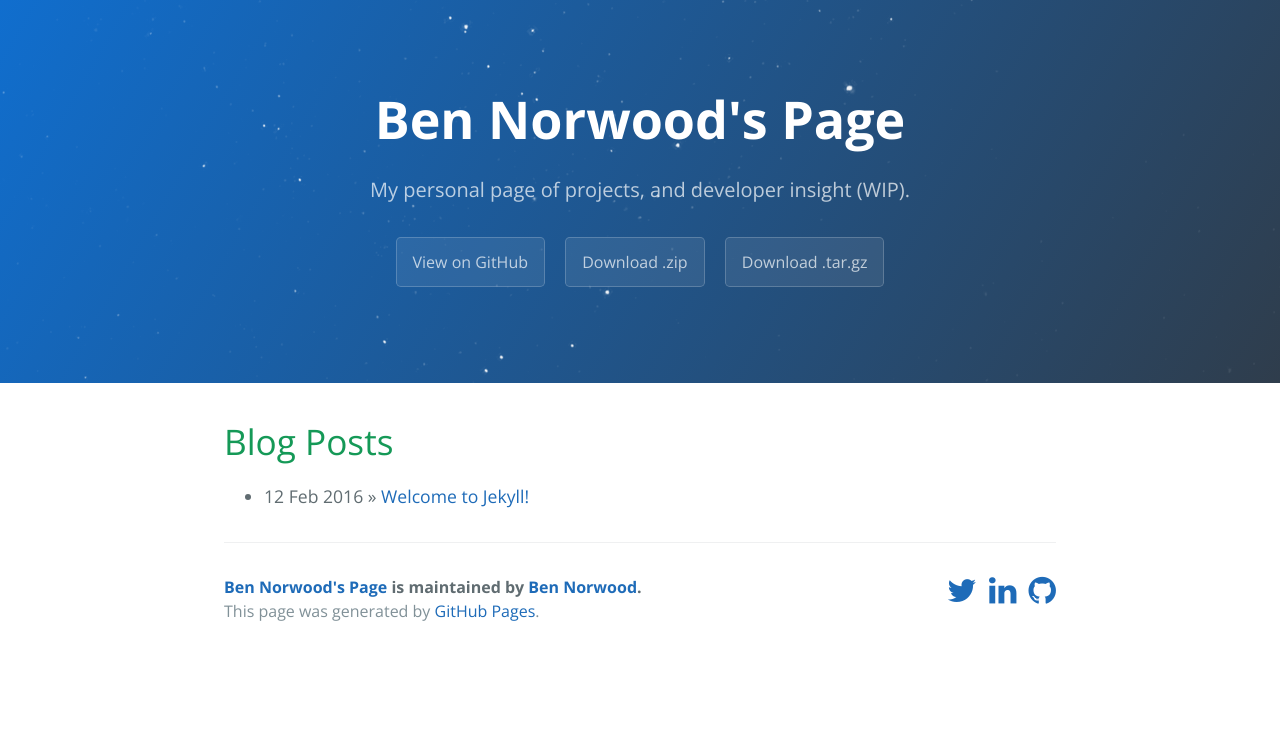
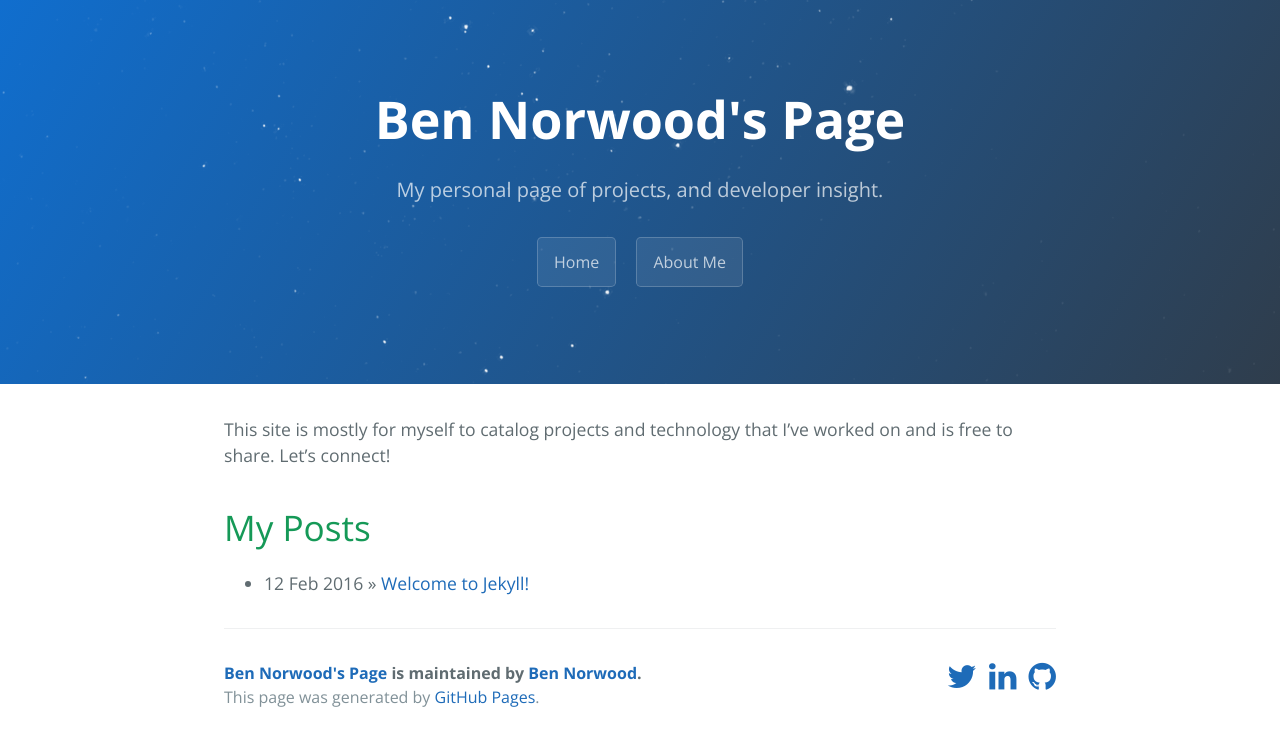
Before and after one commit to bennorwood/bennorwood.github.io, a Jekyll site: the page built from index.md, in a window 1280 px wide. Shown: the top 746 px of the page. Built offline with Jekyll 4.4.1, drawn with Linux system fonts in a browser that asks for light colours.

Commit message:
Added about us page. Updated page header.

```diff
--- a/_config.yml
+++ b/_config.yml
@@ -1,18 +1,19 @@
 # Setup
 title:        Ben Norwood's Page
 tagline: >-
-  My personal page of projects, and developer insight (WIP).
+  My personal page of projects, and developer insight.
 baseurl:      ""
 paginate:     1
-
 
 # About/contact
 author:
   name:       Ben Norwood
+  email:      contact@bennorwood.com
   url:        https://www.linkedin.com/in/benjamin-norwood-71ab8577/
   twitterHandle: daBenzino
   githubUsername:  bennorwood
   linkedInProfile:  benjamin-norwood-71ab8577
+
 # Gems
 gems:
   - jekyll-paginate
--- a/_includes/page-footer.html
+++ b/_includes/page-footer.html
@@ -1,6 +1,6 @@
 <footer class="site-footer">
   <div class="pull-left">
-      <span class="site-footer-owner"><a href="{{ site.url }}">{{ site.title }}</a> is maintained by <a href="{{ site.author.url }}">{{ site.author.name }}</a>.</span>
+      <span class="site-footer-owner"><a href="{{ site.url }}">{{ site.title }}</a> is maintained by <a href="mailto:{{ site.author.email }}">{{ site.author.name }}</a>.</span>
       <span class="site-footer-credits">This page was generated by <a href="https://pages.github.com">GitHub Pages</a>.</span>
   </div>
   <div class="pull-right social-media-links">
--- a/_includes/page-header.html
+++ b/_includes/page-header.html
@@ -1,9 +1,11 @@
-<section class="page-header">
-    <div class="fixed db stars-one"></div>
-    <div class="fixed db stars-two"></div>
-    <h1 class="project-name">{{ site.title }}</h1>
-    <h2 class="project-tagline">{{ site.tagline }}</h2>
-    <a href="#" class="btn">View on GitHub</a>
-    <a href="#" class="btn">Download .zip</a>
-    <a href="#" class="btn">Download .tar.gz</a>
+<section class="page-header-container">
+    <div class="page-header-bg"></div>
+    <div class="stars-one"></div>
+    <div class="stars-two"></div>
+    <div class="z-index-0 page-header-content">
+        <h1 class="project-name">{{ site.title }}</h1>
+        <h2 class="project-tagline">{{ site.tagline }}</h2>
+        <a href="/" class="btn">Home</a>
+        <a href="/about" class="btn">About Me</a>
+    </div>
 </section>
--- a/_layouts/home.html
+++ b/_layouts/home.html
@@ -6,7 +6,7 @@ title: {{ site.name }}
 <div id="home">
   {{content}}
 
-  <h1>Blog Posts</h1>
+  <h1>My Posts</h1>
   <ul class="posts">
     {% for post in site.posts %}
       <li><span>{{ post.date | date_to_string }}</span> &raquo; <a href="{{ site.baseurl }}{{ post.url }}">{{ post.title }}</a></li>
--- a/css/custom_styles.css
+++ b/css/custom_styles.css
@@ -1,3 +1,23 @@
+.z-index-0 {
+    z-index: 0;
+}
+
+.page-header-container {
+    position: relative;
+    text-align: center;
+    color: #fff;
+}
+
+.db {
+    display: block;
+}
+
+.profile-container {
+    overflow: hidden;
+    border-radius: 50%;
+    box-shadow: 3px 3px 6px #263238;
+}
+
 .stars-one {
     position: absolute;
     top: 0;
@@ -30,15 +50,7 @@
     -webkit-animation: move-stars-two 10s linear infinite;
 }
 
-.page-header {
-    position: relative;
-    z-index: -20;
-    background-image: linear-gradient(120deg, #106ece, #2f3d4c);
-}
 
-.db {
-    display: block;
-}
 
 .margin-left-1half-em {
     margin-left: 0.5em;
@@ -156,3 +168,53 @@
         opacity: 0;
     }
 }
+
+/* Page Header Overrides */
+.page-header-bg {
+    background-image: linear-gradient(120deg, #106ece, #2f3d4c);
+    position: absolute;
+    z-index: -20;
+    top: 0;
+    left: 0;
+    width: 100%;
+    height: 24rem;
+}
+
+.page-header-content{
+    width: 100%;
+    height: 24rem;
+    top: 0;
+    left:0;
+}
+
+.about-me .content {
+    width: 60%;
+}
+
+@media screen and (max-width: 42em){
+    .page-header-bg, .page-header-content {
+        padding: 2rem 1rem;
+    }
+
+    .profile-container  img{
+        height: 150px;
+        width: auto;
+    }
+}
+
+@media screen and (max-width: 64em) and (min-width: 42em){
+    .page-header-bg, .page-header-content  {
+        padding: 3rem 4rem;
+    }
+
+    .profile-container  img{
+        height: 200px;
+        width: auto;
+    }
+}
+
+@media screen and (min-width: 64em){
+    .page-header-bg, .page-header-content  {
+        padding: 5rem 6rem;
+    }
+}
--- a/index.md
+++ b/index.md
@@ -1,4 +1,7 @@
 ---
 layout: home
 title: {{ site.name }}
+permalink: /
 ---
+
+This site is mostly for myself to catalog projects and technology that I've worked on and is free to share. Let's connect!
```
Also changed, not shown: about.md (added, +20 -0 lines).
